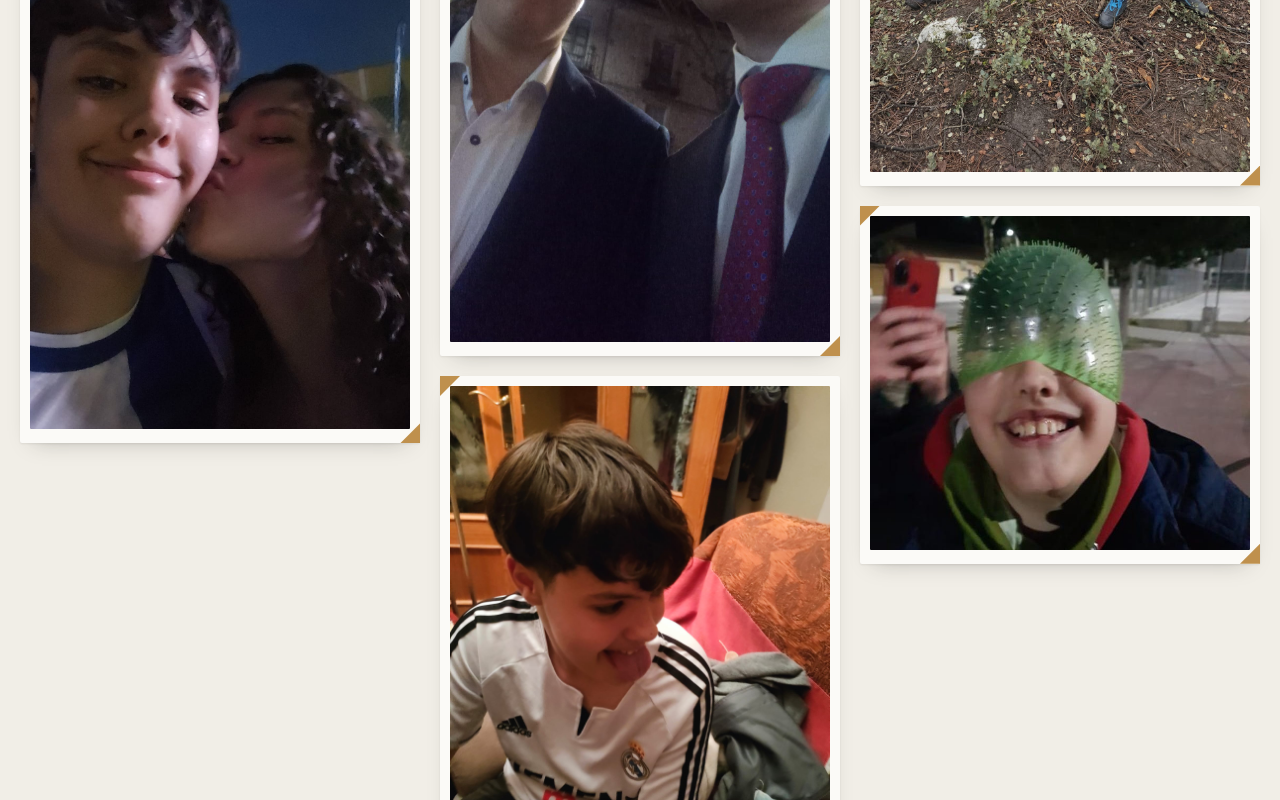
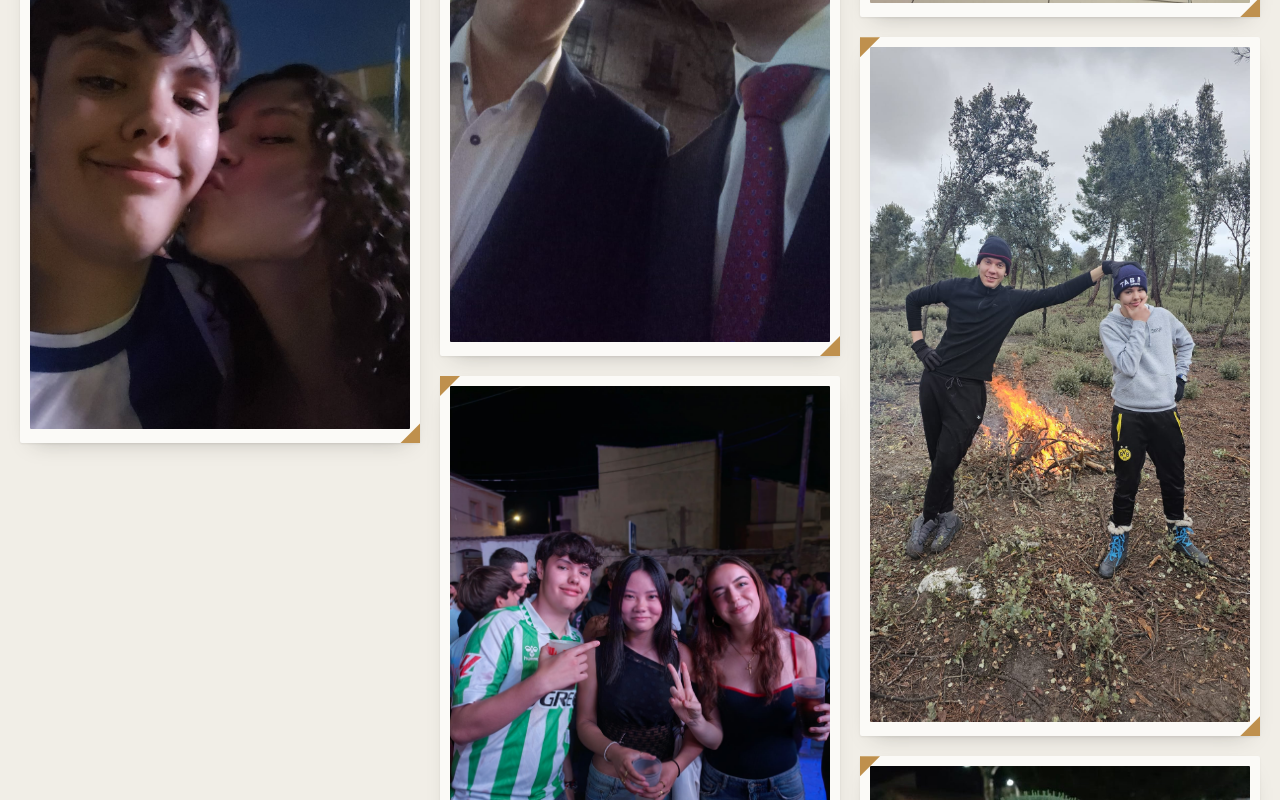
Before and after one commit to 100584680-cell/Sergio, a plain HTML site: page index.html in a window 1280 px wide. Shown: the part 2000-2800 px from the top of the page. Drawn offline with nearby package versions, Linux system fonts and the light colour scheme.

Commit message:
Add foto27.jpeg to the image array

```diff
--- a/index.html
+++ b/index.html
@@ -360,6 +360,7 @@
         { src: "foto23.jpeg", caption: "" },
         { src: "foto18.jpeg", caption: "" },
         { src: "foto15.jpeg", caption: "" },
+        { src: "foto27.jpeg", caption: "" },
         { src: "foto14.jpeg", caption: "" },
         { src: "foto07.jpeg", caption: "" },
         { src: "foto19.jpeg", caption: "" },
```
